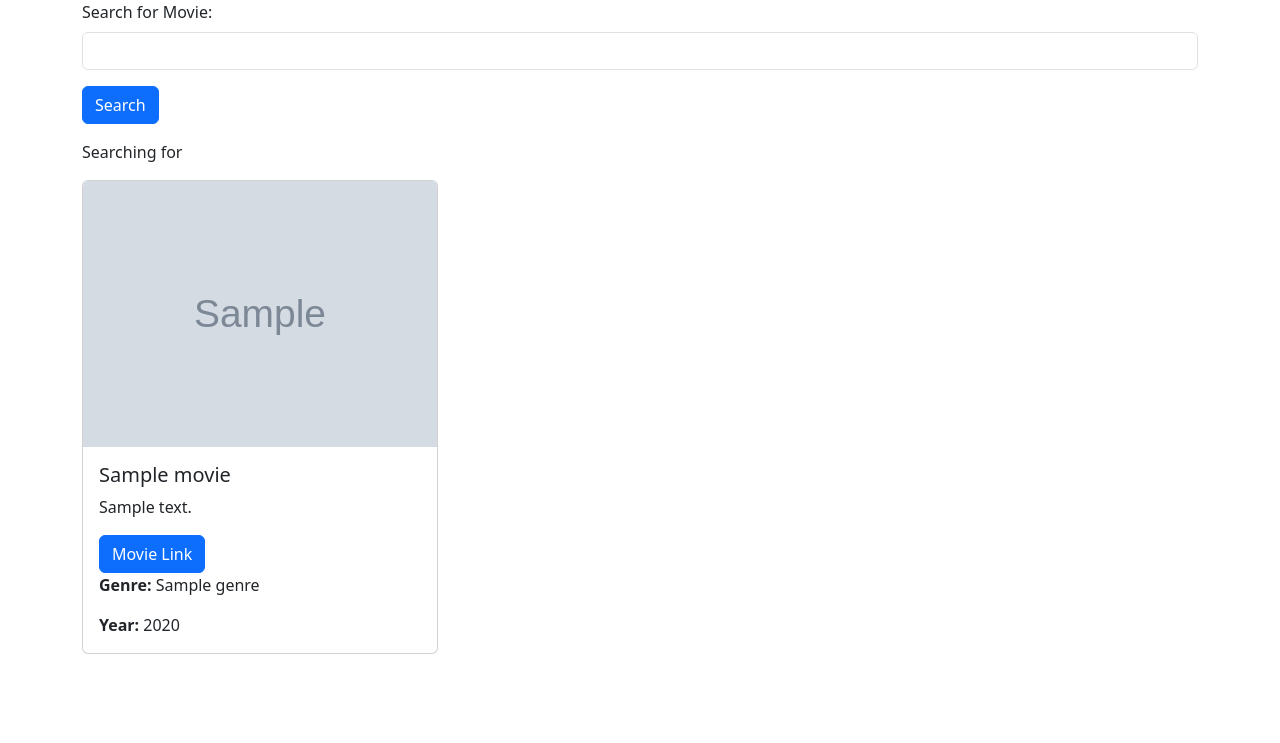
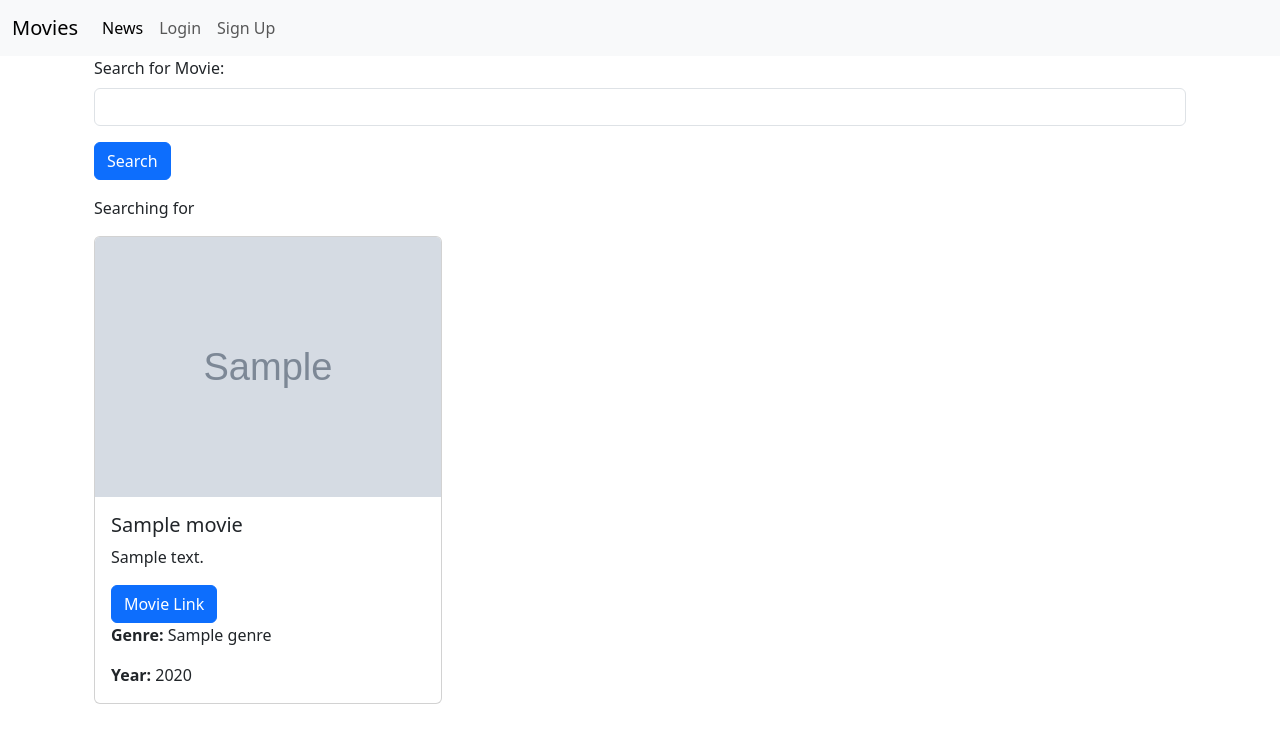
Before and after one commit to SamCr17/Taller1_PI1_20262, a Django app: template movie/templates/home.html in a window 1280 px wide. Shown: the top 743 px of the page. Run offline with Django 5.2, Linux system fonts and the light colour scheme; the template is opened without the code that fills it: most values are stand-ins (such as "Sample title", 1, 10 or a date in 2020); grey boxes marked "Sample" are stand-in pictures.

Commit message:
Minor changes

```diff
--- a/movie/templates/about.html
+++ b/movie/templates/about.html
@@ -1 +1,5 @@
+{% extends 'base.html' %}
+{% block content %}
 <h1>About us...</h1>
+
+{% endblock content %}
--- a/movie/templates/home.html
+++ b/movie/templates/home.html
@@ -1,6 +1,5 @@
-<head>
-<link href="https://cdn.jsdelivr.net/npm/bootstrap@5.3.8/dist/css/bootstrap.min.css" rel="stylesheet" integrity="sha384-sRIl4kxILFvY47J16cr9ZwB07vP4J8+LH7qKQnuqkuIAvNWLzeN8tE5YBujZqJLB" crossorigin="anonymous">
-</head>
+{% extends 'base.html' %}
+{% block content %}
 <div class="container">
     <form action="">
         <div class="mb-3">
@@ -39,3 +38,5 @@
         {% endfor %}
     </div>
 </div>
+
+{% endblock content %}
--- a/moviereviews/settings.py
+++ b/moviereviews/settings.py
@@ -58,7 +58,7 @@ ROOT_URLCONF = 'moviereviews.urls'
 TEMPLATES = [
     {
         'BACKEND': 'django.template.backends.django.DjangoTemplates',
-        'DIRS': [],
+        'DIRS': [os.path.join(BASE_DIR, 'moviereviews/templates')],
         'APP_DIRS': True,
         'OPTIONS': {
             'context_processors': [
--- /dev/null
+++ b/moviereviews/templates/base.html
@@ -0,0 +1,31 @@
+<head>
+<link href="https://cdn.jsdelivr.net/npm/bootstrap@5.3.8/dist/css/bootstrap.min.css" rel="stylesheet" integrity="sha384-sRIl4kxILFvY47J16cr9ZwB07vP4J8+LH7qKQnuqkuIAvNWLzeN8tE5YBujZqJLB" crossorigin="anonymous">
+<script src="https://cdn.jsdelivr.net/npm/bootstrap@5.3.8/dist/js/bootstrap.bundle.min.js" integrity="sha384-FKyoEForCGlyvwx9Hj09JcYn3nv7wiPVlz7YYwJrWVcXK/BmnVDxM+D2scQbITxI" crossorigin="anonymous"></script>
+</head>
+
+<nav class="navbar navbar-expand-lg bg-body-tertiary">
+  <div class="container-fluid">
+    <a class="navbar-brand" href="#">Movies</a>
+    <button class="navbar-toggler" type="button" data-bs-toggle="collapse" data-bs-target="#navbarSupportedContent" aria-controls="navbarSupportedContent" aria-expanded="false" aria-label="Toggle navigation">
+      <span class="navbar-toggler-icon"></span>
+    </button>
+    <div class="collapse navbar-collapse" id="navbarSupportedContent">
+      <ul class="navbar-nav me-auto mb-2 mb-lg-0">
+        <li class="nav-item">
+          <a class="nav-link active" aria-current="page" href="#">News</a>
+        </li>
+        <li class="nav-item">
+          <a class="nav-link" href="#">Login</a>
+        </li>
+        <li class="nav-item">
+          <a class="nav-link" href="#">Sign Up</a>
+        </li>
+      </ul>
+    </div>
+  </div>
+</nav>
+
+<div class="container">
+    {% block content %}
+    {% endblock content %}
+</div>
```
Also changed, not shown: news/templates/news.html (+4 -5 lines).
